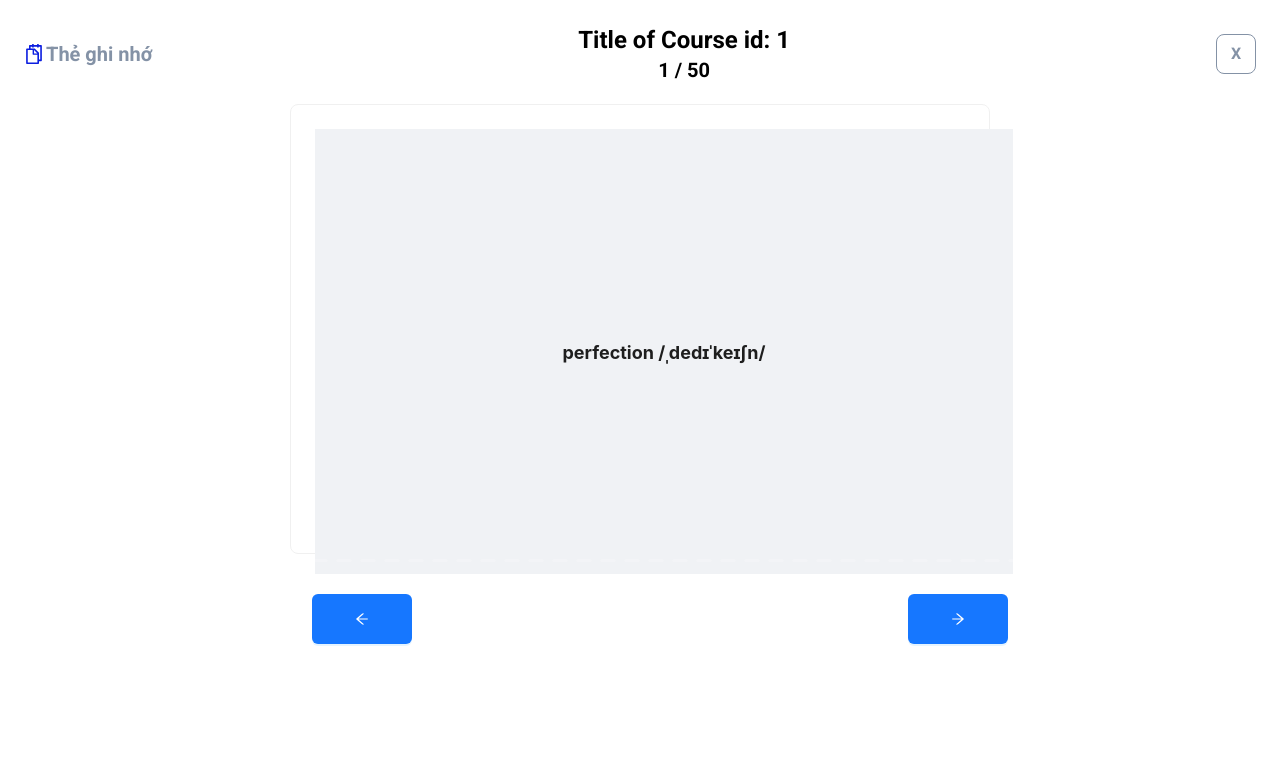
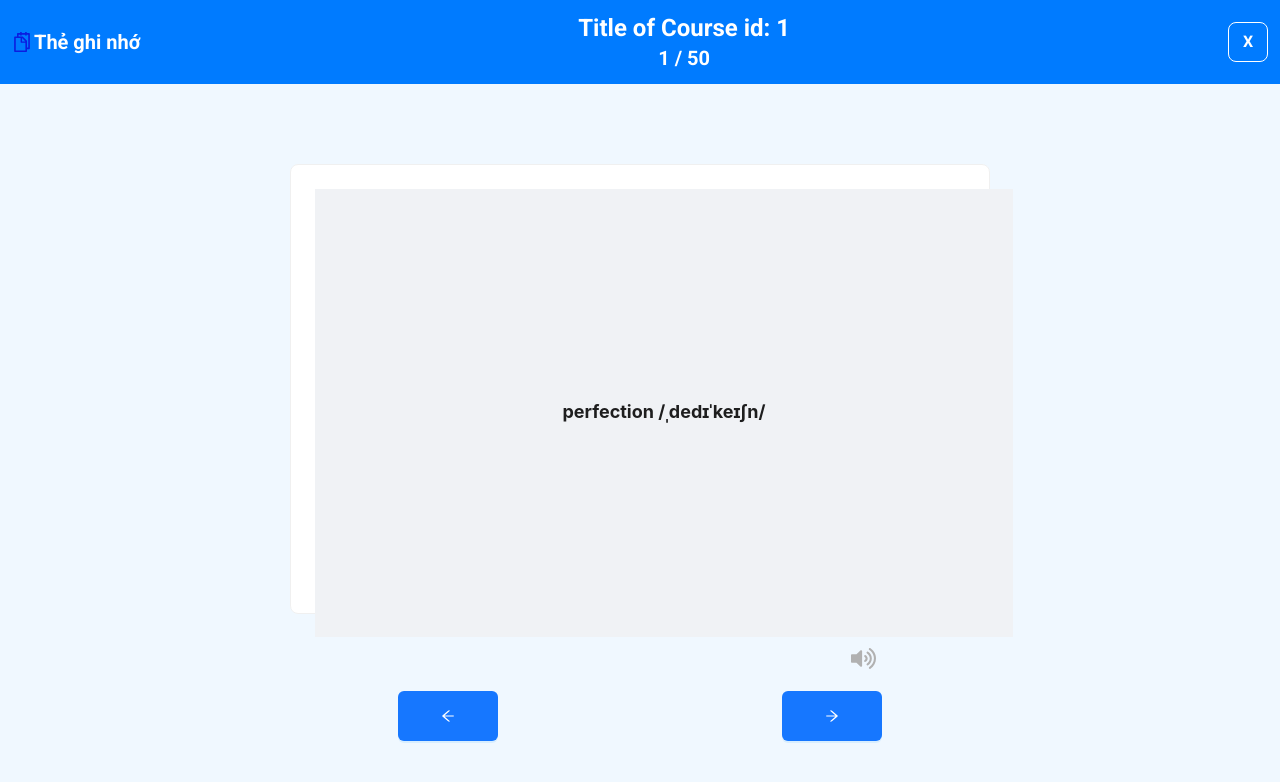
Before and after one commit to K1ethoang/FE_Learn-Vocabulary_KDP, a React (Vite) app: page /flashcard/1 in a window 1280 px wide. Shown: the top 782 px of the page. Built offline with nearby package versions, Linux system fonts and the light colour scheme.

Commit message:
integrated word reader func

```diff
--- a/package.json
+++ b/package.json
@@ -17,6 +17,7 @@
     "antd": "^5.21.3",
     "react": "^18.3.1",
     "react-dom": "^18.3.1",
+    "react-icons": "^5.4.0",
     "react-infinite-scroll-component": "^6.1.0",
     "react-router-dom": "^6.27.0",
     "uuid": "^11.0.3"
--- a/src/components/auth/LoginForm.jsx
+++ b/src/components/auth/LoginForm.jsx
@@ -12,7 +12,7 @@ const LoginForm = ({openNotification}) => {
     const [form] = Form.useForm()
     const onFinish = (values) => {
         console.log('Received values of form: ', values);
-        if(values.username == 'test1234' && values.password == '12341234'){
+        if(values.username == 'test@gmail.com' && values.password == '12341234'){
             const fakeToken = '12345abcdef';
             const userData = { username: values.username, token: fakeToken };
 
@@ -44,11 +44,16 @@ const LoginForm = ({openNotification}) => {
                 rules={[
                 {
                     required: true,
-                    message: 'Tên đăng nhập không được bỏ trống!',
+                    message: 'Email không được bỏ trống!',
                 },
+                {
+                    required:false,
+                    type:'email',
+                    message:'Email không đúng định dạng!'
+                }
                 ]}
             >
-                <Input autoFocus size='large' prefix={<UserOutlined />} placeholder="Nhập tên đăng nhập" />
+                <Input autoFocus size='large' prefix={<UserOutlined />} placeholder="Nhập email người dùng" />
             </Form.Item>
             <Form.Item
                 name="password"
--- a/src/components/cards/FlipCard.css
+++ b/src/components/cards/FlipCard.css
@@ -38,7 +38,7 @@
 }
 
 .back {
-  background: #1890ff;
+  background: #00b5ed;
   color: white;
 }
 
--- a/src/components/cards/FlipCard.jsx
+++ b/src/components/cards/FlipCard.jsx
@@ -1,6 +1,8 @@
 import React, { useState } from "react";
 import { Card } from "antd";
 import './FlipCard.css'
+import { readWord } from "../../utils/ReadWord";
+import { FaVolumeUp } from "react-icons/fa";
 
 const FlipCard = (item) => {
   const [isFlipped, setIsFlipped] = useState(false);
@@ -10,8 +12,11 @@ const FlipCard = (item) => {
   };
 
   return (
+    <div className="flex flex-col items-center">
         <div className="card-container" onClick={handleFlip}>
-      <Card className={`flip-card ${isFlipped ? "flipped" : ""}`}>
+            <Card
+                className={`flip-card ${isFlipped ? "flipped" : ""}`}
+            >
                 {!isFlipped ? (
                 <div className="front">
                     <p>{word} {phonetic}</p>
@@ -22,7 +27,13 @@ const FlipCard = (item) => {
                 </div>
                 )}
             </Card>
+
         </div>
+        {/* <div className={`${isFlipped?'hidden': ''}  w-3/5 ml-auto mr-auto flex items-center justify-end p-2`}>
+            <FaVolumeUp style={{fontSize:'25px', cursor:'pointer',color: '#b1b1b1', marginRight:20, zIndex:100}}  onClick={() => readWord(word)}/>
+        </div> */}
+    </div>
+
   );
 };
 
--- a/src/components/screens/FlashCardScreen.jsx
+++ b/src/components/screens/FlashCardScreen.jsx
@@ -4,6 +4,8 @@ import data from  './../../assets/example_data/fake_data_word.json'
 import { Button, Carousel, Skeleton } from 'antd';
 import { ArrowLeftOutlined, ArrowRightOutlined, CloseSquareOutlined, SnippetsOutlined } from '@ant-design/icons';
 import FlipCard from './../cards/FlipCard'
+import { FaVolumeUp } from 'react-icons/fa';
+import { readWord } from '../../utils/ReadWord';
 
 
 const FlashCardScreen = () => {
@@ -34,41 +36,49 @@ const FlashCardScreen = () => {
     navigate(-1)
   }
     return (
-    <div className='m-6'>
-        <div className=' font-bold flex items-center justify-between '>
-            <div className='text-gray text-xl '>
+    <div className=' w-full min-h-screen bg-[#F0F8FF] flex flex-col'>
+        <div className=' w-full p-3 bg-[#007BFF] font-bold flex items-center justify-between '>
+            <div className='text-[#fff] text-xl '>
                 <SnippetsOutlined style={{color:'#0b1de0', marginRight:2}}/>
                 Thẻ ghi nhớ
             </div>
 
             <div className='flex flex-col items-center'>
-                <span className='text-2xl'>Title of Course id: {id}</span>
-                <span className='text-xl text-center'>{count} / {length}</span>
+                <span className='text-2xl text-[#fff]'>Title of Course id: {id}</span>
+                <span className='text-xl text-center text-[#fff]'>{count} / {length}</span>
             </div>
 
 
-            <div className='w-10 h-10 flex items-center justify-center rounded-lg cursor-pointer hover:bg-gray-light border text-gray' onClick={goback}>X</div>
+            <div className='w-10 h-10 flex items-center justify-center rounded-lg cursor-pointer hover:bg-[#6da7ff] border text-[#fff]' onClick={goback}>X</div>
         </div>
 
 
-         <div>
-                <Carousel ref={carouselRef} infinite={false}>
-                    {data? data.map((item, idx) => {
-                        return(
+        <div className='w-full flex-grow flex flex-col justify-center items-center '>
+            <div className='w-full '>
+                <Carousel dots={false} ref={carouselRef} infinite={false}>
+                {data? data.map((item, idx) => {
+                    return(
+                        <>
                             <div key={idx}>
                                 <FlipCard item={item}/>
                             </div>
-                        )
-                    }) : <Skeleton/>}
+                            <div className=' w-2/5 mt-3 mr-auto ml-auto flex justify-end'>
+
+                                <FaVolumeUp style={{fontSize:'25px', cursor:'pointer',color: '#b1b1b1', marginRight:20, zIndex:100}}  onClick={() => readWord(item.word)}/>
+                            </div>
+                        </>
 
 
+                    )
+                }) : <Skeleton/>}
                 </Carousel>
+            </div>
 
-                <div className='flex  justify-around ml-10'>
-                    <Button icon={<ArrowLeftOutlined />} type="primary" onClick={handlePrev} style={{ marginTop: "20px", width:'100px', height:'50px' }} />
-                    <Button icon={<ArrowRightOutlined />} type="primary" onClick={handleNext} style={{ marginTop: "20px", width:'100px', height:'50px' }} />
-                </div>
+            <div className='flex w-3/5   justify-around '>
+                <Button icon={<ArrowLeftOutlined />} type="primary" onClick={handlePrev} style={{ marginTop: "20px", width:'100px', height:'50px' }} />
+                <Button icon={<ArrowRightOutlined />} type="primary" onClick={handleNext} style={{ marginTop: "20px", width:'100px', height:'50px' }} />
             </div>
+        </div>
     </div>
   )
 }
--- a/src/components/screens/StudyScreen.jsx
+++ b/src/components/screens/StudyScreen.jsx
@@ -5,6 +5,8 @@ import { useNavigate, useParams } from 'react-router-dom';
 import FlipCard from '../cards/FlipCard';
 import ListWordComponent from '../words/ListWordComponent';
 import data from  './../../assets/example_data/fake_data_word.json'
+import { readWord } from '../../utils/ReadWord';
+import { FaVolumeUp } from 'react-icons/fa';
 
 
 const StudyScreen = () => {
@@ -49,12 +51,18 @@ const StudyScreen = () => {
 
 
             <div>
-                <Carousel ref={carouselRef} infinite={false}>
+                <Carousel dots={false} ref={carouselRef} infinite={false}>
                     {data? data.map((item, idx) => {
                         return(
-                            <div key={idx}>
-                                <FlipCard item={item}/>
-                            </div>
+                            <>
+                                <div key={idx}>
+                                    <FlipCard item={item}/>
+                                </div>
+                                <div className=' w-3/5 mt-3 mr-auto ml-auto flex justify-end'>
+
+                                    <FaVolumeUp style={{fontSize:'25px', cursor:'pointer',color: '#b1b1b1', marginRight:20, zIndex:100}}  onClick={() => readWord(item.word)}/>
+                                </div>
+                            </>
                         )
                     }) : <Skeleton/>}
 
--- a/src/components/screens/TestScreen.jsx
+++ b/src/components/screens/TestScreen.jsx
@@ -57,9 +57,9 @@ const TestScreen = () => {
     }
     return (
 
-        <div className='flex flex-col items-center w-full min-h-screen bg-[#f6f7fb]'>
+        <div className='flex flex-col items-center w-full min-h-screen bg-[#F0F8FF]'>
             {contextHolder}
-            <div className='w-full min-h-16 bg-orange text-bg-light flex items-center justify-between p-3 mb-8'>
+            <div className='w-full min-h-16 bg-[#0056b3] text-bg-light flex items-center justify-between p-3 mb-8'>
                 <div>Kiểm tra</div>
                 <div className='flex flex-col items-center'>
                     <span>Title of topic test</span>
@@ -84,7 +84,7 @@ const TestScreen = () => {
                                 <Row gutter={[16, 16]}>
                                     {ques.options.map((opt, ansIdx) => (
                                         <Col span={12} key={ansIdx}>
-                                            <div className={`w-full h-full p-4 rounded-lg border hover:border-[#fc7536] cursor-pointer ${selectedAnswers[quesIdx] === ansIdx ? 'bg-blue' : ''}`} onClick={() => handleAnswerClick(quesIdx, ansIdx, ques.id, opt.id)}>
+                                            <div className={`w-full h-full p-4 rounded-lg border hover:border-[#fc7536] cursor-pointer ${selectedAnswers[quesIdx] === ansIdx ? 'bg-[#75b0ef]' : ''}`} onClick={() => handleAnswerClick(quesIdx, ansIdx, ques.id, opt.id)}>
                                                 <span className='mr-3'>{opt.id}</span>
                                                 <span className='text-[#000]'>{opt.text}</span>
                                             </div>
--- a/src/components/words/ListWordComponent.jsx
+++ b/src/components/words/ListWordComponent.jsx
@@ -3,9 +3,13 @@
 // import InfiniteScroll from 'react-infinite-scroll-component';
 import { List } from 'antd'
 import data from  './../../assets/example_data/fake_data_word.json'
-import { PlayCircleOutlined } from '@ant-design/icons'
-
+import { DeleteOutlined, PlayCircleOutlined } from '@ant-design/icons'
+import { readWord } from '../../utils/ReadWord'
+import { FaVolumeUp } from 'react-icons/fa'
 const ListWordComponent = () => {
+    const handleDeleteWord = (word) => {
+        //handle sth
+    }
 
 //   const [loading, setLoading] = useState(false);
 //   const [data, setData] = useState({});
@@ -71,8 +75,9 @@ const ListWordComponent = () => {
                             <span>{item.meaning}</span>
                         </div>
 
-                        <div>
-                            <PlayCircleOutlined style={{fontSize:'25px', cursor:'pointer'}} />
+                        <div className='flex'>
+                            <FaVolumeUp  style={{fontSize:'25px', cursor:'pointer',color: '#1877F2', marginRight:10}} onClick={() => readWord(item.word)}/>
+                            <DeleteOutlined  style={{fontSize:'25px', cursor:'pointer',color: '#f35757'}} onClick={() => handleDeleteWord(item.word)}/>
                         </div>
                     </div>
                 </List.Item>
--- /dev/null
+++ b/src/utils/ReadWord.js
@@ -0,0 +1,4 @@
+export const readWord = (word) => {
+    const audio = new Audio(`https://dict.youdao.com/dictvoice?audio=${word}&type=1`)
+    audio.play()
+}
```
Also changed, not shown: src/components/auth/RegisterForm.jsx (+20 -4 lines), src/components/screens/LearnTopic.jsx (+12 -8 lines), 1 other file (tests, documents, lock files or other folders). Lines whose indentation alone changed are shown as unchanged.
